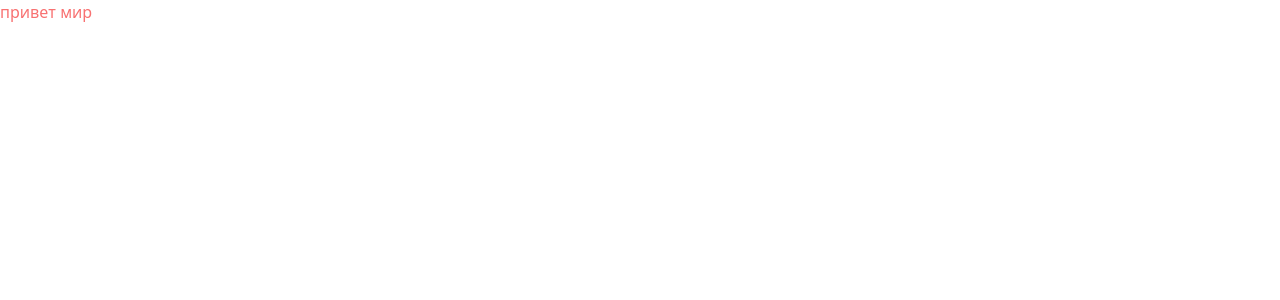
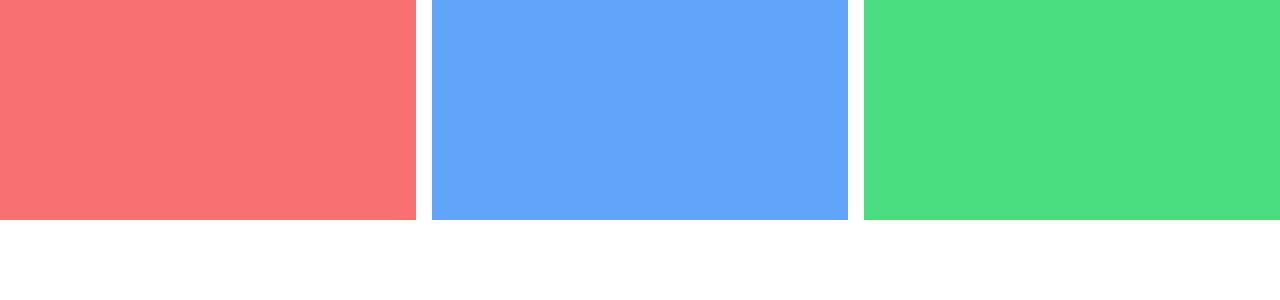
Before and after one commit to kabakov-vladislav-zg/shop-front, a Nuxt app: page / in a window 1280 px wide. Shown: the top 300 px of the page. Built offline with nearby package versions, Linux system fonts and the light colour scheme.

Commit message:
feat: UiCarousel css settings

```diff
--- /dev/null
+++ b/components/ui/UiCarousel/UiCarousel.d.ts
@@ -0,0 +1,17 @@
+export type Breakpoints = 'sm' | 'md' | 'lg' | 'xl' | '2xl';
+
+type Justify = 'flex-start' | 'flex-end' | 'center';
+type Setting = string | Partial<Record<Breakpoints, string>>;
+
+export interface Settings {
+  padding?: Setting
+  getters?: Setting
+  capacity?: Setting
+  speed?: Setting
+  justify?: Justify | Partial<Record<Breakpoints, Justify>>
+}
+export interface Props extends Settings{
+  value?: number
+  id?: string | number
+  items?: Array<object | Array<any>>
+}
--- a/components/ui/UiCarousel/UiCarousel.vue
+++ b/components/ui/UiCarousel/UiCarousel.vue
@@ -2,47 +2,80 @@
   setup
   lang="ts"
 >
+import { Props } from './UiCarousel';
+import { useBindings } from './bindings';
 
+const props = withDefaults(defineProps<Props>(), {
+  value: 0,
+  id: 'id',
+  items: () => [],
+});
+const settings = computed(() => {
+  const { value, id, items, ...settings } = props;
+  return settings;
+});
+const bindings = useBindings(settings);
 </script>
 
 <template>
-<section
-  class="ui-carousel"
->
-  <div
-    class="ui-carousel__backstage"
+  <section
+    :style="{ '--count' : value }"
+    v-bind="bindings"
+    class="ui-crs"
   >
     <div
-      class="ui-carousel__frontstage"
+      class="ui-crs__stage"
     >
-
+      <div class="ui-crs__backstage">
+        <div
+          class="ui-crs__frontstage"
+        >
+          <slot>
+            <div
+              v-for="item in items"
+              :key="item[id]"
+              class="ui-crs__item"
+            >
+              <slot
+                name="item"
+                :item="item"
+              ></slot>
+            </div>
+          </slot>
+        </div>
+      </div>
     </div>
-  </div>
-</section>
+  </section>
 </template>
 
-<style scoped>
-.ui-carousel {
+<style>
+.ui-crs {
+  --count: 0;
+  --padding: 0;
+  --getters: 16px;
+  --capacity: 3;
+  --speed: 0.5s;
+  --justify: flex-start;
   display: flex;
   flex-wrap: wrap;
 }
-.ui-carousel__stage {
+
+.ui-crs__stage {
   overflow-x: hidden;
   width: 100%;
-  padding: 0 var(--padding);
+  padding: var(--padding);
   display: grid;
   justify-items: var(--justify);
 }
-.ui-carousel__stage_draggable .ui-carousel__frontstage {
-  touch-action: pan-y pinch-zoom;
-}
-.ui-carousel__backstage {
+
+.ui-crs__backstage {
   --visible-items-width: calc(100% - var(--getters) * (var(--capacity) - 1));
   width: calc(var(--visible-items-width) / var(--capacity));
   min-width: 0;
   max-width: 100%;
 }
-.ui-carousel__frontstage {
+
+.ui-crs__frontstage {
   --shift: calc(-1 * var(--count) * (100% + var(--getters)));
   transform: translate3d(var(--shift), 0, 0);
   transition: var(--speed) linear;
@@ -51,7 +84,18 @@
   display: flex;
   position: relative;
 }
-.ui-carousel__frontstage_dragged {
+
+.ui-crs__frontstage_draggable {
+  touch-action: pan-y pinch-zoom;
+}
+
+.ui-crs__frontstage_dragged {
   transition: none;
 }
+
+.ui-crs__item {
+  flex-shrink: 0;
+  width: 100%;
+  margin-right: var(--getters);
+}
 </style>
--- /dev/null
+++ b/components/ui/UiCarousel/bindings.ts
@@ -0,0 +1,8 @@
+import { computed } from 'vue';
+import { Settings } from './UiCarousel';
+
+export function useBindings(settings : ComputedRef<Settings>) {
+  const keys = Object.keys(settings);
+  const style = computed(() => ({ '--padding' : settings.value.padding }))
+  return computed(() => ({ style: { '--padding' : settings.value.padding }}))
+}
--- a/nuxt.config.ts
+++ b/nuxt.config.ts
@@ -4,7 +4,6 @@ export default defineNuxtConfig({
   devtools: { enabled: true },
   modules: [
     '@nuxtjs/tailwindcss',
-    '@nuxtjs/eslint-module',
   ],
   tailwindcss: {},
 });
--- a/package.json
+++ b/package.json
@@ -22,6 +22,7 @@
     "eslint-plugin-import": "^2.27.5",
     "eslint-plugin-nuxt": "^4.0.0",
     "eslint-plugin-vue": "^9.15.1",
-    "nuxt": "^3.6.1"
+    "nuxt": "^3.6.1",
+    "sass": "^1.63.6"
   }
 }
--- a/pages/index.vue
+++ b/pages/index.vue
@@ -2,12 +2,48 @@
   setup
   lang="ts"
 >
+  import UiCarousel from '~/components/ui/UiCarousel/UiCarousel.vue';
 
+  const items = [
+    {
+      bg: 'bg-red-400',
+    },
+    {
+      bg: 'bg-blue-400',
+    },
+    {
+      bg: 'bg-green-400',
+    },
+    {
+      bg: 'bg-amber-400',
+    },
+    {
+      bg: 'bg-cyan-400',
+    },
+    {
+      bg: 'bg-fuchsia-400',
+    },
+  ]
+  const padding = ref('');
 </script>
 
 <template>
-  <div class="text-red-400">
-    привет мир
+  <div class="">
+    <UiCarousel
+      id="bg"
+      :items="items"
+      :padding="padding"
+    >
+      <template
+        #item="{ item }"
+      >
+        <div
+          :class="item.bg"
+          class="h-[220px]"
+        ></div>
+      </template>
+    </UiCarousel>
+    <input v-model="padding">
   </div>
 </template>
 
--- a/tailwind.config.ts
+++ b/tailwind.config.ts
@@ -1,4 +1,5 @@
 import type { Config } from 'tailwindcss';
+// import plugin from 'tailwindcss/plugin';
 // import defaultTheme from 'tailwindcss/defaultTheme'
 // import colors from 'tailwindcss/colors'
 
```
Also changed, not shown: 1 other file (tests, documents, lock files or other folders).
